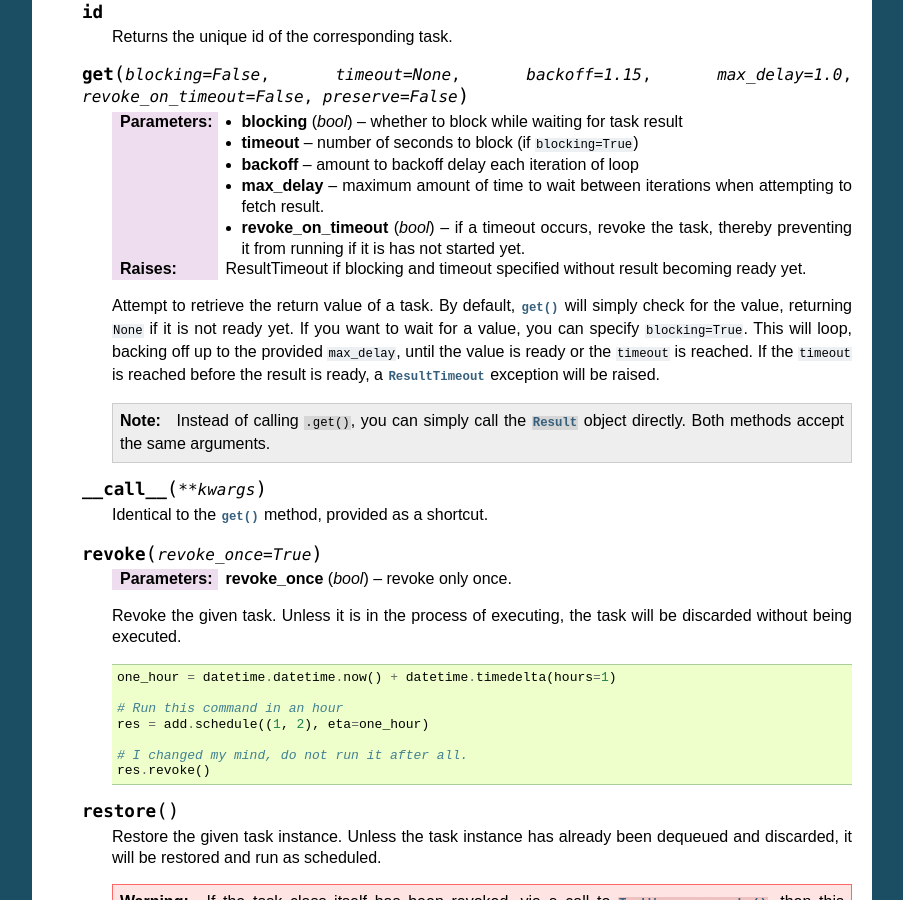
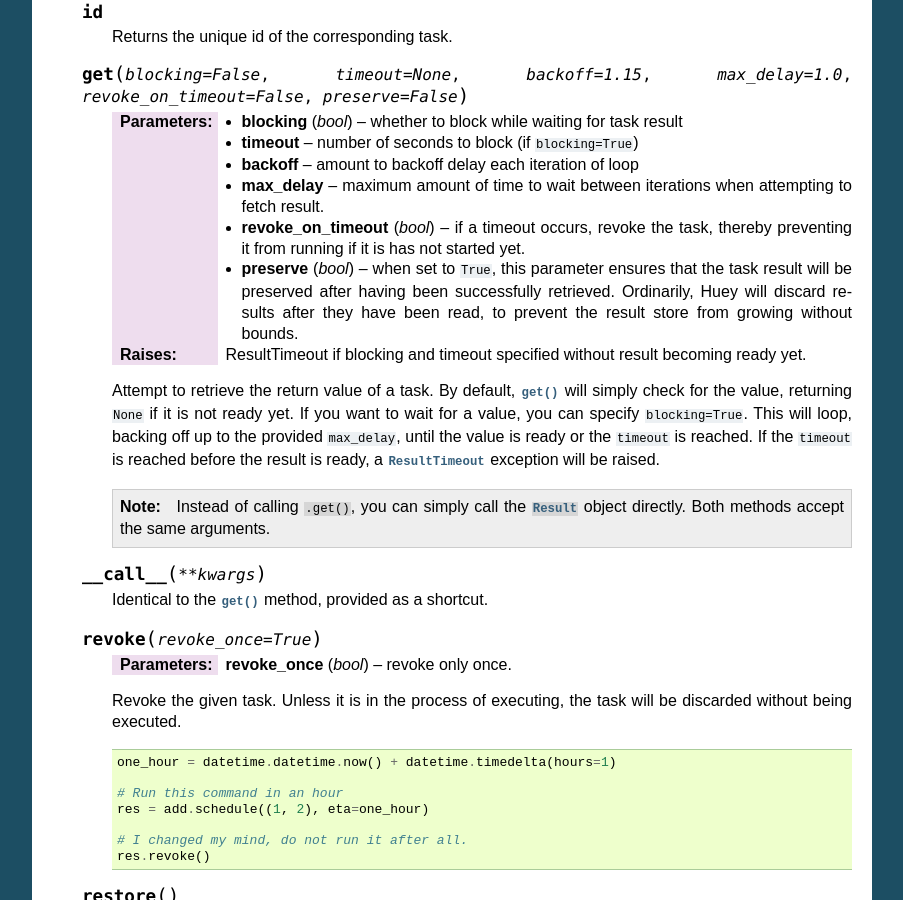
Before and after one commit to coleifer/huey, a Sphinx documentation site: the page built from docs/api.rst, in a window 1280 px wide and 900 px high, scrolled down 20586 px. Shown: the whole window, without its empty margins (198-1101 px from the left). Built offline with Sphinx 7.4.7, drawn with Linux system fonts in a browser that asks for light colours.

Commit message:
Ensure preserve param doc present.
Replaces #847

```diff
--- a/docs/api.rst
+++ b/docs/api.rst
@@ -1303,6 +1303,10 @@ Result
             attempting to fetch result.
         :param bool revoke_on_timeout: if a timeout occurs, revoke the task,
             thereby preventing it from running if it is has not started yet.
+        :param bool preserve: when set to ``True``, this parameter ensures that
+            the task result will be preserved after having been successfully
+            retrieved. Ordinarily, Huey will discard results after they have
+            been read, to prevent the result store from growing without bounds.
         :raises: ResultTimeout if blocking and timeout specified without result
             becoming ready yet.
 
```
